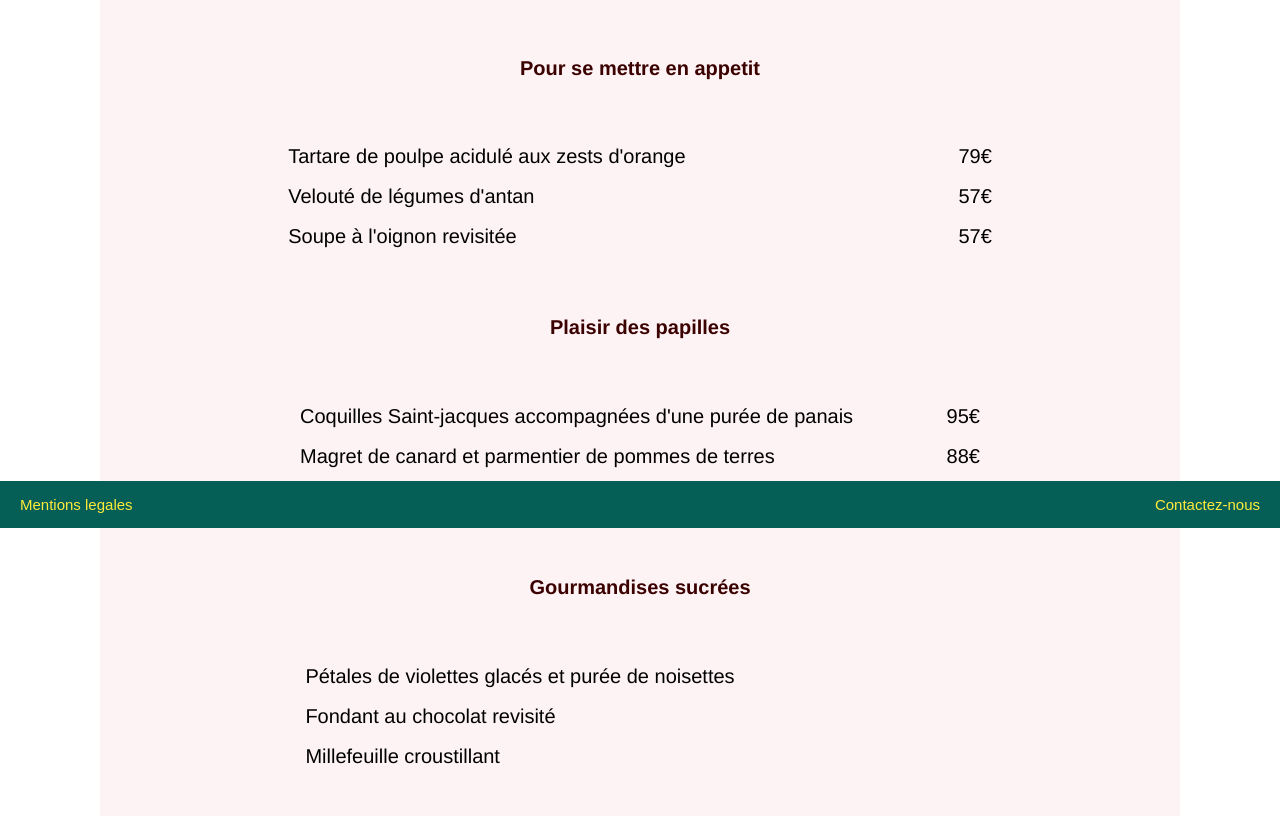
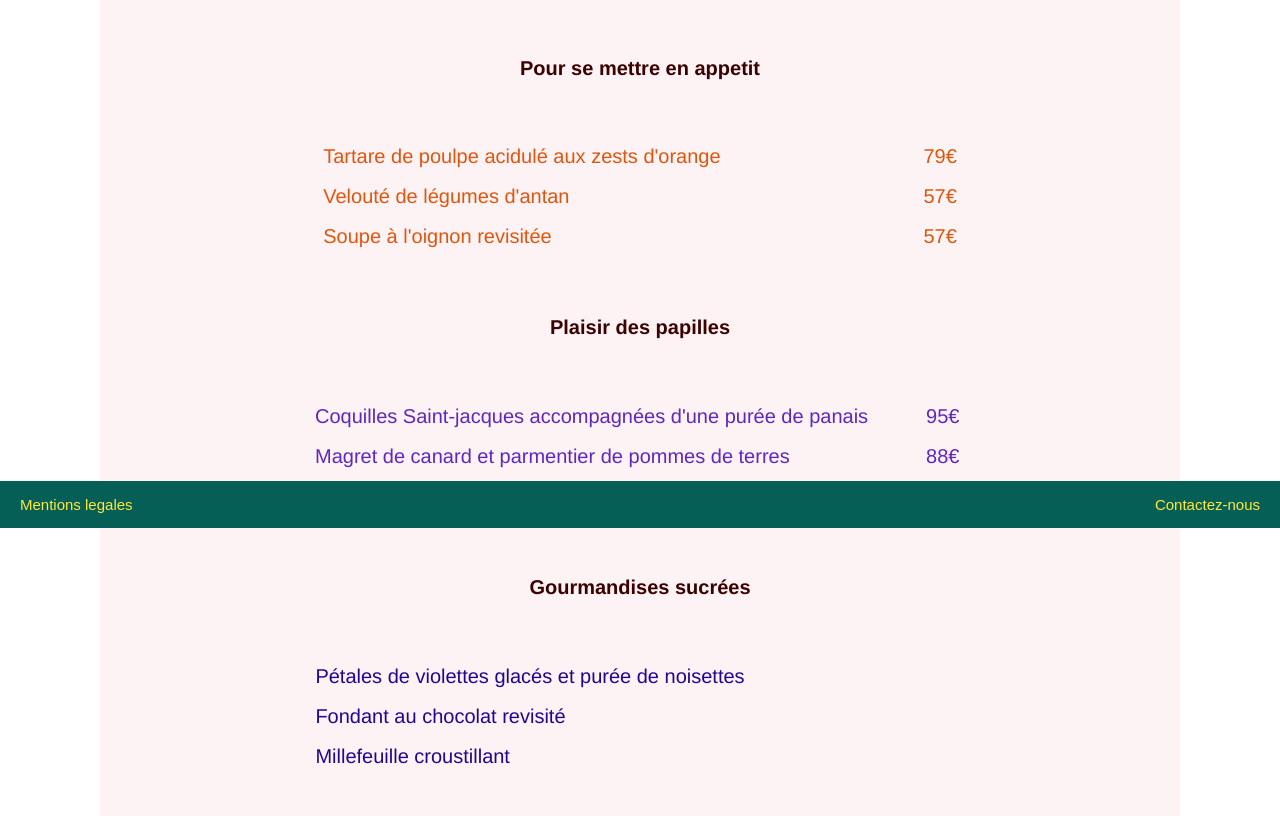
Before and after one commit to Willy78tech/ohmyfood, a website: page menu2.html in a window 1280 px wide. Shown: the part 272-1088 px from the top of the page. Drawn offline with Linux system fonts and the light colour scheme.

Commit message:
Menu card 2

```diff
--- a/main.scss
+++ b/main.scss
@@ -246,7 +246,7 @@ h2{
     margin-top: 6rem;
     position: relative;
     cursor: pointer;
-    background: linear-gradient(to top, rgba(255, 0, 0, 0.5) 0%, rgba(255, 0, 0, 0.5) 10%, transparent 10.01%) no-repeat left bottom / 0 100%;
+    background: linear-gradient(to top, #B71C1C 0%, #B71C1C 10%, transparent 10.01%) no-repeat left bottom / 0 100%;
     transition: background-size 2s;
     background-size: 0% 100%;
 }
@@ -288,6 +288,22 @@ h1{
     text-align: left;
     margin-right: 46rem;
 }
+.plat_appetit{
+    display: inline-block;
+    line-height: 4rem;
+    font-size: 2rem;
+    padding-top: 4rem;
+    text-align: left;
+    color: #df560f;
+    margin-right: 20rem;
+}
+.prix_appetit{
+    display: inline-block;
+    line-height: 4rem;
+    font-size: 2rem;
+    padding-top: 4rem;
+    color: #DF560F;
+}
 .plat_papilles{
     display: inline-block;
     line-height: 4rem;
@@ -295,6 +311,23 @@ h1{
     padding-top: 4rem;
     text-align: left;
     margin-right: 4rem;
+    color: #5f27be;
+}
+.prix_papilles{
+    display: inline-block;
+    line-height: 4rem;
+    font-size: 2rem;
+    padding-top: 4rem;
+    color: #5f27be;
+}
+.plat_sucrée{
+    display: inline-block;
+    line-height: 4rem;
+    font-size: 2rem;
+    padding-top: 4rem;
+    text-align: left;
+    margin-right: 22rem;
+    color: #20078f;
 }
 .plat_commencer{
     display: inline-block;
--- a/menu2.html
+++ b/menu2.html
@@ -11,12 +11,12 @@
     <article class="menu2">
         <h1>Le chic à la française</h1>
         <h2>Pour se mettre en appetit</h2>
-            <div class="plat">
+            <div class="plat_appetit">
                 Tartare de poulpe acidulé aux zests d'orange<br/>
                 Velouté de légumes d'antan<br/>
                 Soupe à l'oignon revisitée<br/>
             </div>
-            <div class="prix">
+            <div class="prix_appetit">
                 79€<br/>57€<br/>57€<br/>
             </div>
         <h2>Plaisir des papilles</h2>
@@ -25,11 +25,11 @@
                 Magret de canard et parmentier de pommes de terres<br/>
                 Pigeonneau d'Ille et Vilaine sur son lit de gnocchis aux légumes<br/>
             </div>
-            <div class="prix">
+            <div class="prix_papilles">
                 95€<br/>88€<br/>175€<br/>
             </div>
         <h2>Gourmandises sucrées</h2>
-            <div class="plat">
+            <div class="plat_sucrée">
                 Pétales de violettes glacés et purée de noisettes<br/>
                 Fondant au chocolat revisité<br/>
                 Millefeuille croustillant
```
Also changed, not shown: style.css, 1 other file.
